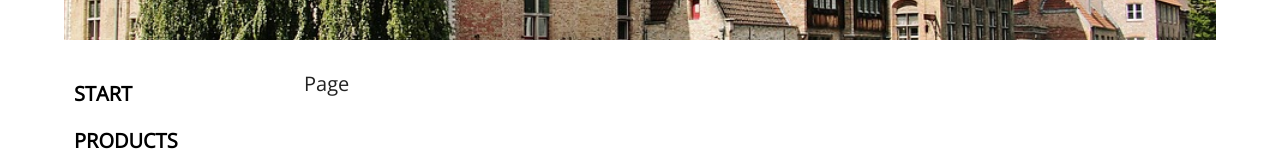
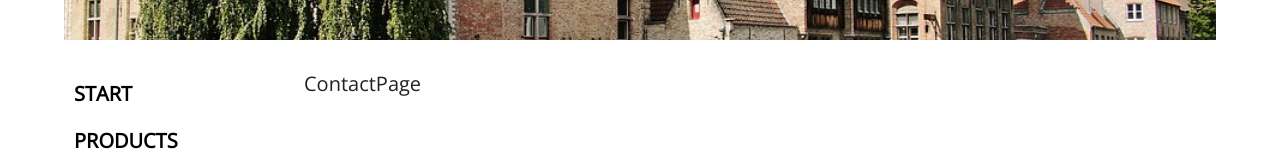
Before and after one commit to PawelKonczalski/spa_react_app, a React (Create React App) app: page /contact in a window 1280 px wide. Shown: the part 200-360 px from the top of the page. Built offline with nearby package versions, Linux system fonts and the light colour scheme.

Commit message:
routing on page

```diff
--- a/src/layouts/Page.js
+++ b/src/layouts/Page.js
@@ -1,8 +1,22 @@
 import React from 'react'
+import {Route, Switch} from "react-router-dom";
+import HomePage from "../pages/HomePage";
+import ProductsPage from "../pages/ProductsPage";
+import ContactPage from "../pages/ContactPage";
+import AdminPage from "../pages/AdminPage";
+import ErrorPage from "../pages/ErrorPage";
 
 const Page = () => {
     return (
-        <div>Page</div>
+        <>
+            <Switch>
+                <Route path='/' exact component={HomePage}/>
+                <Route path='/products' component={ProductsPage}/>
+                <Route path='/contact' component={ContactPage}/>
+                <Route path='/admin' component={AdminPage}/>
+                <Route component={ErrorPage}/>
+            </Switch>
+        </>
     )
 };
 
--- /dev/null
+++ b/src/pages/AdminPage.js
@@ -0,0 +1,9 @@
+import React from 'react'
+
+const AdminPage = () => {
+    return (
+        <div>AdminPage</div>
+    )
+};
+
+export default AdminPage
--- /dev/null
+++ b/src/pages/ContactPage.js
@@ -0,0 +1,9 @@
+import React from 'react'
+
+const ContactPage = () => {
+    return (
+        <div>ContactPage</div>
+    )
+};
+
+export default ContactPage
--- /dev/null
+++ b/src/pages/ErrorPage.js
@@ -0,0 +1,9 @@
+import React from 'react'
+
+const ErrorPage = () => {
+    return (
+        <div>ErrorPage</div>
+    )
+};
+
+export default ErrorPage
--- /dev/null
+++ b/src/pages/HomePage.js
@@ -0,0 +1,9 @@
+import React from 'react'
+
+const HomePage = () => {
+    return (
+        <div>HomePage</div>
+    )
+};
+
+export default HomePage
--- /dev/null
+++ b/src/pages/ProductsPage.js
@@ -0,0 +1,9 @@
+import React from 'react'
+
+const ProductsPage = () => {
+    return (
+        <div>ProductsPage</div>
+    )
+};
+
+export default ProductsPage
```
